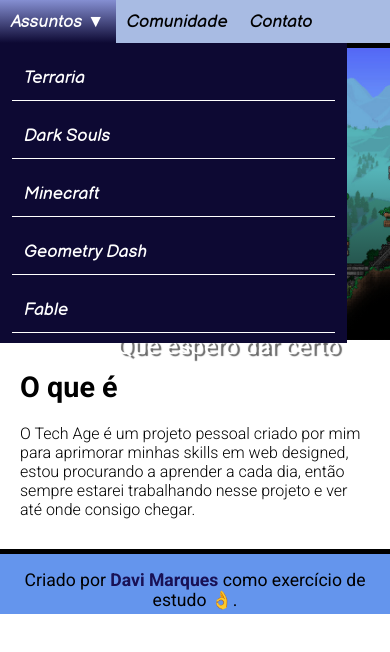
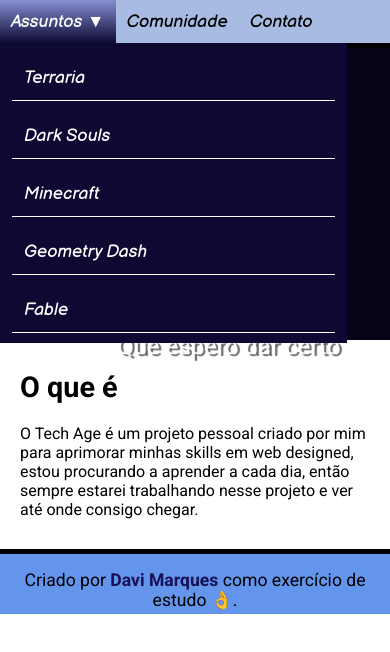
Before and after one commit to davi-marques/techage, a plain HTML site: page index.html in a window 390 px wide. Drawn offline with Linux system fonts and the light colour scheme.

Commit message:
Update style.css

```diff
--- a/terraria/css/style.css
+++ b/terraria/css/style.css
@@ -161,20 +161,6 @@
     }
 }
 
-@media (max-width: 620px) {
-    header{
-        max-width: 100%;
-        height: 340px;
-        background: linear-gradient(to bottom, transparent, transparent, rgba(0, 0, 0, 0.788)), url(../imagens/terrraria/terraria.jpg) no-repeat;
-        background-position: 0% 98%;
-        background-size: 150%;
-    }
-
-    article p{
-        font-weight: 300;
-    }
-}
-
 #logo{
     position: absolute;
     top: 50px;
```
